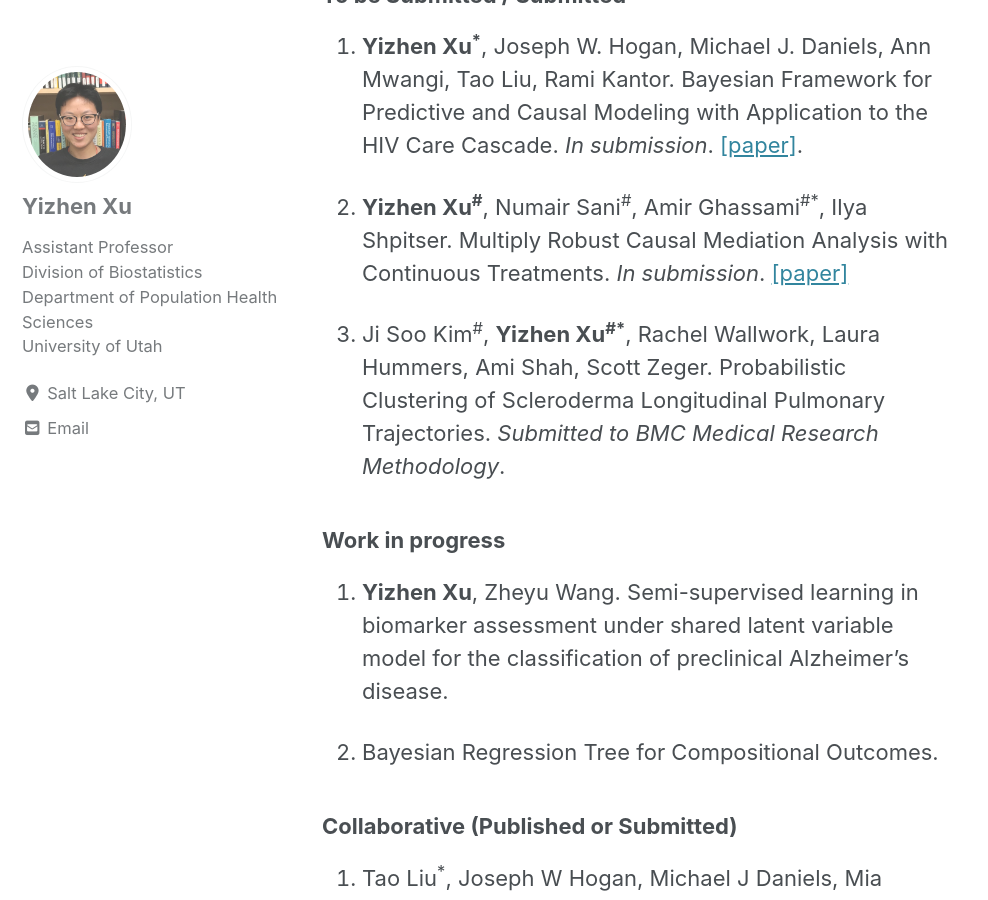
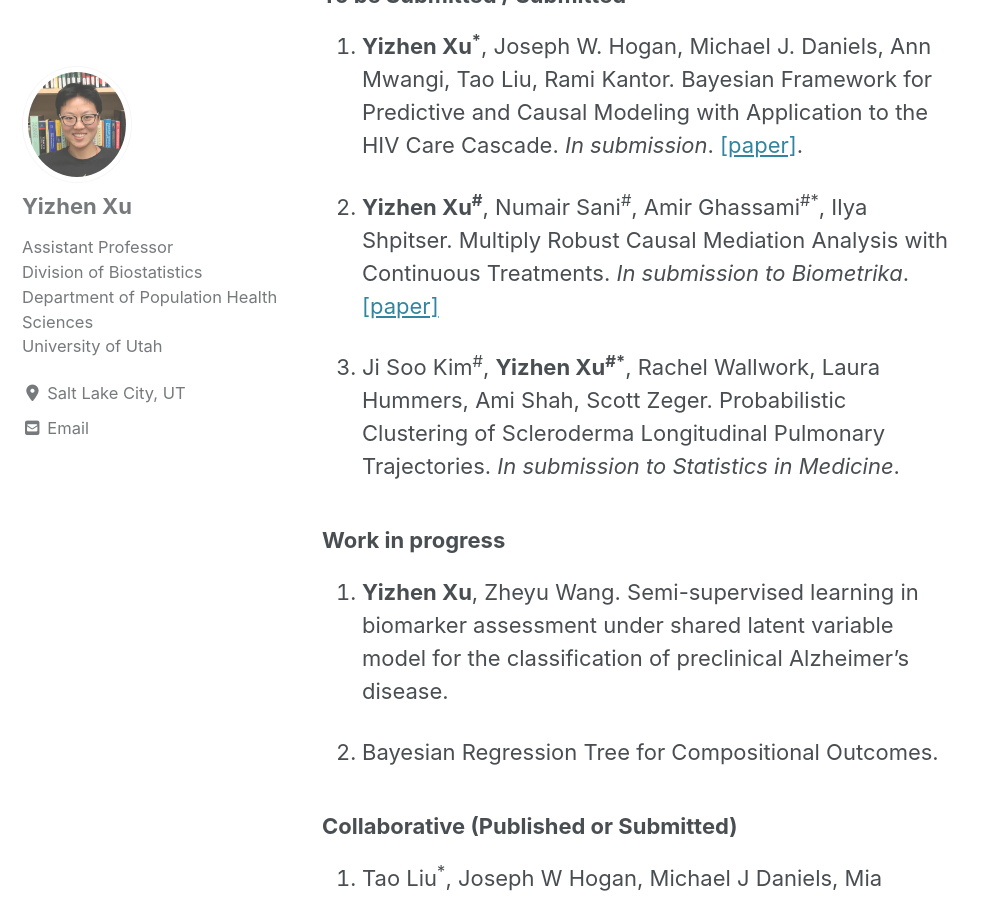
Before and after one commit to yizhenxu/yizhenxu.github.io, a Jekyll site: the page built from _pages/publication.md, in a window 1280 px wide and 900 px high, scrolled down 1195 px. Shown: the whole window, without its empty margins (0-988 px from the left). Built offline with Jekyll 4.4.1, drawn with Linux system fonts in a browser that asks for light colours; cached includes are drawn as plain includes; nearby versions of some CDN libraries.

Commit message:
Update publication.md

```diff
--- a/_pages/publication.md
+++ b/_pages/publication.md
@@ -23,9 +23,9 @@ Mixed-Effects Models with Longitudinal Data: Studying the Effect of Mycophenolat
 
 1. **Yizhen Xu<sup>\*</sup>**, Joseph W. Hogan, Michael J. Daniels, Ann Mwangi, Tao Liu, Rami Kantor. Bayesian Framework for Predictive and Causal Modeling with Application to the HIV Care Cascade. *In submission*. <a href="/assets/pdffiles/draft w author details.pdf">[paper]</a>.
 
-2. **Yizhen Xu<sup>\#</sup>**, Numair Sani<sup>\#</sup>, Amir Ghassami<sup>\#\*</sup>, Ilya Shpitser. Multiply Robust Causal Mediation Analysis with Continuous Treatments. *In submission*. <a href="/assets/pdffiles/Mediation.pdf"> [paper] </a>
+2. **Yizhen Xu<sup>\#</sup>**, Numair Sani<sup>\#</sup>, Amir Ghassami<sup>\#\*</sup>, Ilya Shpitser. Multiply Robust Causal Mediation Analysis with Continuous Treatments. *In submission to Biometrika*. <a href="/assets/pdffiles/Mediation.pdf"> [paper] </a>
 
-3. Ji Soo Kim<sup>\#</sup>, **Yizhen Xu<sup>\#\*</sup>**, Rachel Wallwork, Laura Hummers, Ami Shah, Scott Zeger. Probabilistic Clustering of Scleroderma Longitudinal Pulmonary Trajectories. *Submitted to BMC Medical Research Methodology*.
+3. Ji Soo Kim<sup>\#</sup>, **Yizhen Xu<sup>\#\*</sup>**, Rachel Wallwork, Laura Hummers, Ami Shah, Scott Zeger. Probabilistic Clustering of Scleroderma Longitudinal Pulmonary Trajectories. *In submission to Statistics in Medicine*.
 
 ### Work in progress
 
```
